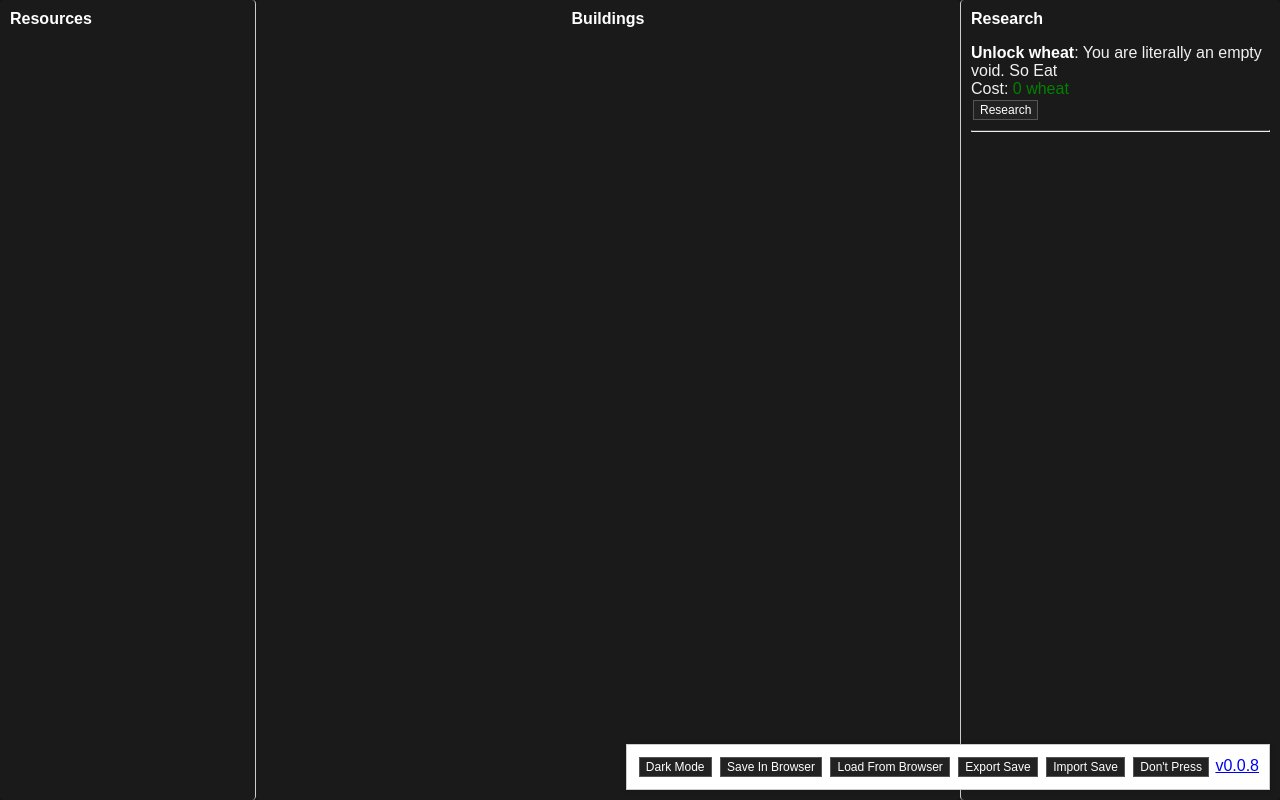
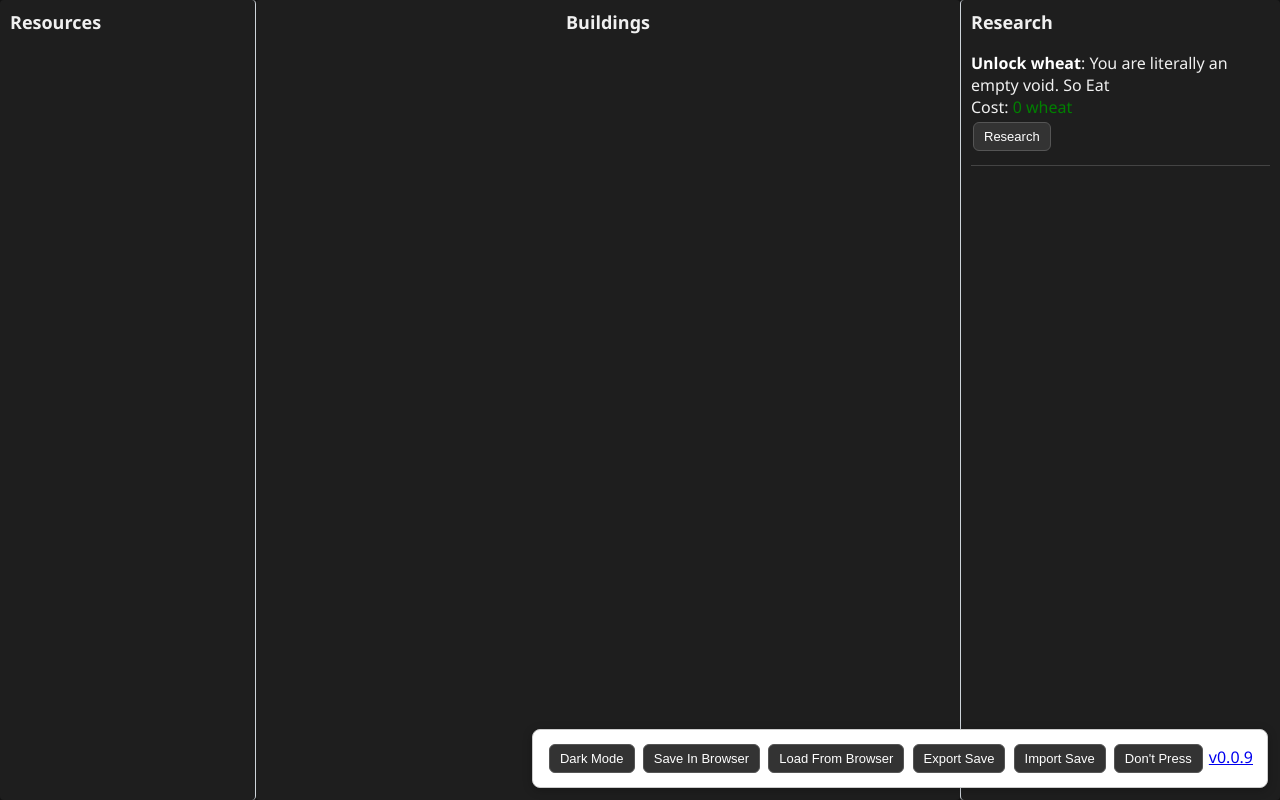
Before and after one commit to DobbyK/mini-resource, a plain HTML site: page index/index.html in a window 1280 px wide. Both pictures are taken after a click on the button "Dark Mode". Drawn offline with Linux system fonts and the light colour scheme.

Commit message:
wwwwwwww

```diff
--- a/index/script.js
+++ b/index/script.js
@@ -116,7 +116,7 @@ const gameData = {
             buildCost: { wood: 2500, metal: 750 },
             resourcePrice: { human: 1, cow: 1 },
             buildingBoost: {},
-            scale: { wood: 1.2 , metal: 1.2  },
+            scale: { wood: 1.2, metal: 1.2 },
             tooltip: "Moo-but dead (no leather)"
         },
         parlor: {
@@ -124,7 +124,7 @@ const gameData = {
             buildCost: { wood: 2500, metal: 750 },
             resourcePrice: { human: 1, cow: 1 },
             buildingBoost: {},
-            scale: { wood: 1.2 , metal: 1.2  },
+            scale: { wood: 1.2, metal: 1.2 },
             tooltip: "Violate the cows"
         },
         church: {
@@ -132,14 +132,14 @@ const gameData = {
             buildCost: { meal: 20, wood: 500, metal: 150, stone: 200 },
             resourcePrice: { human: 4, wood: 20, meal: 2 },
             buildingBoost: {},
-            scale: { meal: 1, wood: 1.2 , metal: 1.2, stone: 1.2 },
+            scale: { meal: 1, wood: 1.2, metal: 1.2, stone: 1.2 },
             tooltip: "Non-religious"
         },
         house: {
             type: "family", count: 0, gain: 0, unlocked: false, maxBoost: 10, production: 0,
             buildCost: { stone: 100, metal: 600, wheat: 2000 },
             resourcePrice: {},
-            buildingBoost: { },
+            buildingBoost: {},
             scale: { stone: 1.2, metal: 1.2, wheat: 1.2 },
             tooltip: "Only people happily married get the right not to live in huts"
         },
@@ -178,7 +178,7 @@ const gameData = {
         axeSmith: {
             type: "axe", count: 0, gain: 0, unlocked: false, maxBoost: 0, production: 1,
             buildCost: { metal: 400, money: 150, stone: 200 },
-            resourcePrice: { human: 1, metal: 6, wood: 2},
+            resourcePrice: { human: 1, metal: 6, wood: 2 },
             buildingBoost: {},
             scale: { metal: 1.2, money: 1.2, stone: 1.2 },
             tooltip: "Train some dude to strike together some axes"
@@ -228,7 +228,7 @@ const gameData = {
             buildCost: { wood: 50, stone: 25 },
             resourcePrice: {},
             buildingBoost: {},
-            scale: {wood: 1.2, stone: 1.2},
+            scale: { wood: 1.2, stone: 1.2 },
             tooltip: "The homeless rates are going down"
         },
         school: {
@@ -236,7 +236,7 @@ const gameData = {
             buildCost: { wood: 20, wheat: 5 },
             resourcePrice: {},
             buildingBoost: {},
-            scale: {wood: 1.2, wheat: 1.2},
+            scale: { wood: 1.2, wheat: 1.2 },
             tooltip: "Expires in the summer time. Makes science, somehow"
         },
         farm: {
@@ -244,7 +244,7 @@ const gameData = {
             buildCost: { wheat: 10 },
             resourcePrice: {},
             buildingBoost: {},
-            scale: {wheat: 1.2},
+            scale: { wheat: 1.2 },
             tooltip: "Agiliculture. Make the wheat, become the wheat."
         },
         silo: {
@@ -252,7 +252,7 @@ const gameData = {
             buildCost: { wood: 20 },
             resourcePrice: {},
             buildingBoost: {},
-            scale: {wood: 1.2},
+            scale: { wood: 1.2 },
             tooltip: "All that wheat you got gotta go somewhere"
         },
         lumbermill: {
@@ -260,7 +260,7 @@ const gameData = {
             buildCost: { money: 15, wheat: 5, wood: 5 },
             resourcePrice: {},
             buildingBoost: {},
-            scale: { money: 1.2, wheat: 1.2, wood: 1.2},
+            scale: { money: 1.2, wheat: 1.2, wood: 1.2 },
             tooltip: "Industiral Climate Change"
         },
         woodyard: {
@@ -268,7 +268,7 @@ const gameData = {
             buildCost: { money: 50, wood: 10 },
             resourcePrice: {},
             buildingBoost: {},
-            scale: { money: 1.2, wood: 1.2},
+            scale: { money: 1.2, wood: 1.2 },
             tooltip: "Put chopped trees in a field for later use"
         },
         superAxeHacker: {
@@ -292,15 +292,15 @@ const gameData = {
             buildCost: { money: 75, stone: 20 },
             resourcePrice: {},
             buildingBoost: {},
-            scale: {money: 1.2, stone: 1.2},
+            scale: { money: 1.2, stone: 1.2 },
             tooltip: "Throw that stone in a new area, for later use"
         },
         mine: {
             type: "metal", count: 0, gain: 0, unlocked: false, maxBoost: 0, production: 1,
             buildCost: { stone: 50, wood: 25 },
-            resourcePrice: { },
+            resourcePrice: {},
             buildingBoost: {},
-            scale: { stone: 1.2, wood: 1.2},
+            scale: { stone: 1.2, wood: 1.2 },
             tooltip: "Don't mine straight down. Or up. Get Metal."
         },
         scrapyard: {
@@ -308,7 +308,7 @@ const gameData = {
             buildCost: { money: 80, metal: 30 },
             resourcePrice: {},
             buildingBoost: {},
-            scale: { money: 1.2, metal: 1.2},
+            scale: { money: 1.2, metal: 1.2 },
             tooltip: "Find another places you can throw all that stuff you found."
         },
         market: {
@@ -332,7 +332,7 @@ const gameData = {
             buildCost: { money: 20, metal: 30, stone: 20 },
             resourcePrice: {},
             buildingBoost: {},
-            scale: {money: 1.2, metal: 1.2, stone: 1.2},
+            scale: { money: 1.2, metal: 1.2, stone: 1.2 },
             tooltip: "The Bank of ${GameName}. :) Store your money here!!!"
         },
         library: {
@@ -340,7 +340,7 @@ const gameData = {
             buildCost: { human: 20, money: 100, stone: 200 },
             resourcePrice: {},
             buildingBoost: {},
-            scale: { human: 1.2, money: 1.2, stone: 1.2},
+            scale: { human: 1.2, money: 1.2, stone: 1.2 },
             tooltip: "Some inspirational quote for why it costs humans - DobbyK"
         },
     },
@@ -799,12 +799,14 @@ function initGame() {
             <input type="file" id="importFile" accept=".json" style="display:none" onchange="importSave(event)">
             <button onclick="document.getElementById('importFile').click()">Import Save</button>
             <button onclick="giveAllResourcesDebug()">Don't Press</button>
-            <a target="_blank" href="changelog.html">v0.0.8</a>
+            <a target="_blank" href="changelog.html">v0.0.9</a>
         </div>
+        <div id="game">
         <div id="resources">
         </div>
         <div id="buildings"></div>
         <div id="research"></div>
+        </div>
     `;
     renderStaticUI();
     requestAnimationFrame(gameLoop);
@@ -825,7 +827,7 @@ function renderStaticUI() {
                     <div class="tooltip">
                         <span class="tooltiptext">${res.tooltip}</span>
                         <strong>
-                            <a href="javascript:void(0);" onclick="scrollToBuildingCategory('${name}')">${format(name)}</a>
+                            <a onclick="scrollToBuildingCategory('${name}')">${format(name)}</a>
                         </strong>:
                     </div>
                     <span id="${name}_amount">${res.amount}/${res.max}</span>
@@ -863,7 +865,7 @@ function renderStaticUI() {
                     <div class="tooltip">
                         <span class="tooltiptext">${building.tooltip}</span>
                         <strong>${format(building.name)}</strong>
-                    </div> - <span id="${building.name}_count">${building.count}</span> (+<span id="${building.name}_gain">${building.gain}</span>/s)
+                    </div> - <span id="${building.name}_count">${building.count}</span>
                     <br>
                     <button id="${building.name}_cost" onclick="build('${building.name}')">Build (${formatCost(building.buildCost)}${getCostText(building)})</button>
                     <button onclick="destroy('${building.name}')">Destroy</button>
@@ -882,7 +884,7 @@ function renderStaticUI() {
                     <span class="tooltiptext">${item.tooltip}</span>
                     <strong>${item.name}</strong>
                 </div>: ${item.description}
-                <br>Cost: <span id="${item}_cost">${formatCost(item.cost)}</span>
+                <br>Cost: <span id="${key}_cost">${formatCost(item.cost)}</span>
                 <br><button onclick="performResearch('${key}')">Research</button>
             </div>
             <hr>
@@ -912,10 +914,8 @@ function updateDynamicUI() {
         if (building.unlocked) {
             const countElem = document.getElementById(`${bName}_count`);
             if (countElem) countElem.innerHTML = building.count.toFixed();
-            const gainElem = document.getElementById(`${bName}_gain`);
-            gainElem.innerHTML = building.gain;
             const costElem = document.getElementById(`${bName}_cost`);
-            costElem.innerHTML = `Build (${formatCost(building.buildCost)}${getCostText(building)})`;
+            if (costElem) costElem.innerHTML = `Build (${formatCost(building.buildCost)}${getCostText(building)})`;
         }
 
 
@@ -930,10 +930,18 @@ function updateDynamicUI() {
 
     for (const [key, item] of Object.entries(gameData.research)) {
         if (item.completed || !item.requires.every(reqKey => gameData.research[reqKey]?.completed)) continue;
-        const research = document.getElementById(`${item}_cost`);
-        const cText = formatCost(item.cost);
-        research.innerHTML = cText;
+
+        const researchCostElem = document.getElementById(`${key}_cost`);
+        if (!researchCostElem) continue;
+
+        const canAfford = Object.entries(item.cost).every(([res, amt]) =>
+            gameData.resources[res]?.amount >= amt
+        );
+
+        researchCostElem.innerHTML = formatCost(item.cost);
+        researchCostElem.style.color = canAfford ? "green" : "red";
     }
+
 }
 
 
@@ -983,19 +991,32 @@ function formatCost(costObj) {
 
 function getCostText(building) {
     if (!building.resourcePrice || Object.keys(building.resourcePrice).length === 0) return '';
-    const parts = Object.entries(building.resourcePrice).map(([resource, cost]) => {
-        const passiveGain = gameData.buildings
-            ? Object.values(gameData.buildings)
-                .filter(b => b.type === resource)
-                .reduce((sum, b) => sum + b.count * b.production, 0)
-            : 0;
 
-        const totalCost = (building.count + 1) * cost;
-        const color = passiveGain >= totalCost ? "green" : "red";
-        return `<span style="color:${color}">${cost} ${resource}/s</span>`;
+    const parts = Object.entries(building.resourcePrice).map(([resource, costPerSecond]) => {
+        let totalProduction = 0;
+        let totalLoss = 0;
+
+        for (const b of Object.values(gameData.buildings)) {
+            if (b.production && b.type === resource) {
+                totalProduction += b.count * b.production;
+            }
+
+            if (b.resourcePrice && b.resourcePrice[resource]) {
+                totalLoss += b.count * b.resourcePrice[resource];
+            }
+        }
+
+        const netAvailable = totalProduction - totalLoss;
+        const color = netAvailable >= costPerSecond ? "green" : "red";
+
+        return `<span style="color:${color}">${costPerSecond.toFixed()} ${resource}/s</span>`;
     });
+
     return parts.length > 0 ? ` | Cost: ${parts.join(', ')}` : '';
 }
+
+
+
 
 
 function getgainPrice(building) {
@@ -1115,7 +1136,7 @@ function build(buildingName) {
     // Deduct build cost
     for (const [resource, cost] of Object.entries(building.buildCost)) {
         gameData.resources[resource].amount -= cost;
-        building.buildCost[resource]= Math.floor(building.buildCost[resource] * building.scale[resource]);
+        building.buildCost[resource] = Math.floor(building.buildCost[resource] * building.scale[resource]);
     }
 
 
@@ -1257,7 +1278,7 @@ function importSave(event) {
     if (!file) return;
 
     const reader = new FileReader();
-    reader.onload = function(e) {
+    reader.onload = function (e) {
         try {
             const parsed = JSON.parse(e.target.result);
             deepMerge(gameData, parsed);
--- a/index/styles.css
+++ b/index/styles.css
@@ -1,43 +1,43 @@
 body {
     margin: 0;
-    font-family: Arial, sans-serif;
+    font-family: 'Segoe UI', Tahoma, Geneva, Verdana, sans-serif;
     display: flex;
     height: 100vh;
     overflow: hidden;
+    background-color: #e9ecef;
+    color: #333;
 }
 
 /* Tooltip container */
 .tooltip {
     position: relative;
-    display: inline-block;/
+    display: inline-block;
+    cursor: pointer;
 }
 
 /* Tooltip text */
 .tooltip .tooltiptext {
     visibility: hidden;
     max-width: 800px;
-    background-color: #f9f9f9;
-    color: #333;
+    background-color: #ffffff;
+    color: #222;
     text-align: left;
-    padding: 8px 12px;
-    border-radius: 6px;
+    padding: 10px 14px;
+    border-radius: 8px;
     border: 1px solid #ccc;
-    box-shadow: 0 2px 8px rgba(0, 0, 0, 0.1);
+    box-shadow: 0 4px 12px rgba(0, 0, 0, 0.15);
     white-space: normal;
     word-wrap: break-word;
-
     position: absolute;
     z-index: 10;
     top: 125%;
     left: 50%;
-    transform: translateX(20%);
-
+    transform: translateX(-50%);
     opacity: 0;
-    transition: opacity 0.3s;
+    transition: opacity 0.3s ease;
     pointer-events: none;
 }
 
-/* Show the tooltip text when you mouse over the tooltip container */
 .tooltip:hover .tooltiptext {
     visibility: visible;
     opacity: 1;
@@ -49,32 +49,34 @@ body {
     height: 100%;
 }
 
+/* Floating save panel */
 #save-controls {
     position: fixed;
-    right: 10px;
-    bottom: 10px;
+    right: 12px;
+    bottom: 12px;
     background-color: #fff;
     border: 1px solid #ccc;
-    padding: 10px;
+    padding: 10px 14px;
+    border-radius: 8px;
     z-index: 1000;
-    box-shadow: 0 0 5px rgba(0, 0, 0, 0.2);
+    box-shadow: 0 2px 10px rgba(0, 0, 0, 0.25);
 }
 
 /* Left column: Resources */
 #resources {
     width: 20%;
-    background-color: #f4f4f4;
-    padding: 10px;
+    background-color: #f8f9fa;
+    padding: 16px;
     box-sizing: border-box;
-    font-size: 12px;
+    font-size: 14px;
     overflow-y: auto;
-    border-right: 1px solid #ccc;
+    border-right: 1px solid #ced4da;
 }
 
 /* Middle column: Buildings */
 #buildings {
     flex: 1;
-    padding: 20px;
+    padding: 24px;
     overflow-y: auto;
     text-align: center;
     background-color: #ffffff;
@@ -83,28 +85,70 @@ body {
 /* Right column: Research */
 #research {
     width: 25%;
-    background-color: #f9f9f9;
-    padding: 10px;
+    background-color: #f1f3f5;
+    padding: 16px;
     box-sizing: border-box;
     overflow-y: auto;
-    border-left: 1px solid #ccc;
+    border-left: 1px solid #ced4da;
+    padding-bottom: 80px;
 }
 
+/* Button styling */
+button {
+    font-size: 13px;
+    padding: 6px 10px;
+    margin: 4px 2px;
+    background-color: #000000;
+    color: white;
+    border: none;
+    border-radius: 6px;
+    cursor: pointer;
+    transition: background-color 0.2s;
+}
+
+button:hover {
+    background-color: #5a2304;
+}
+
+button:disabled {
+    background-color: #6c757d;
+    cursor: not-allowed;
+}
+
+/* Header styling */
+h3, h4 {
+    margin-top: 0;
+    font-size: 18px;
+    color: #222;
+}
+
+/* Horizontal line styling */
+hr {
+    border: none;
+    border-top: 1px solid #dee2e6;
+    margin: 10px 0;
+}
+
+/* Dark Mode Enhancements */
 body.dark-mode {
     background-color: #121212;
     color: #f0f0f0;
 }
 
 body.dark-mode .tooltiptext {
-    background-color: #333;
+    background-color: #2a2a2a;
     color: #eee;
     border-color: #555;
 }
 
 body.dark-mode button {
-    background-color: #222;
+    background-color: #333;
     color: #fff;
     border: 1px solid #555;
+}
+
+body.dark-mode button:hover {
+    background-color: #444;
 }
 
 body.dark-mode hr {
@@ -113,7 +157,7 @@ body.dark-mode hr {
 
 body.dark-mode h3,
 body.dark-mode h4 {
-    color: #fff;
+    color: #f0f0f0;
 }
 
 body.dark-mode .tooltip strong {
@@ -123,19 +167,22 @@ body.dark-mode .tooltip strong {
 body.dark-mode #resources,
 body.dark-mode #buildings,
 body.dark-mode #research {
-    background-color: #1a1a1a;
+    background-color: #1e1e1e;
     padding: 10px;
     border-radius: 4px;
 }
-
-/* Basic styling for buttons and headers */
-button {
-    font-size: 12px;
-    padding: 2px 6px;
-    margin: 2px;
+body.dark-mode #research {
+    padding-bottom: 80px;
 }
 
-h3 {
-    margin-top: 0;
-    font-size: 16px;
+/* Hide scrollbars but keep scrolling */
+#resources, #buildings, #research {
+    scrollbar-width: none; /* Firefox */
+    -ms-overflow-style: none;  /* Internet Explorer 10+ */
 }
+
+#resources::-webkit-scrollbar,
+#buildings::-webkit-scrollbar,
+#research::-webkit-scrollbar {
+    display: none; /* Chrome, Safari, Opera */
+}
```
Also changed, not shown: index/changelog.html (+4 -1 lines). Lines whose indentation alone changed are shown as unchanged.
